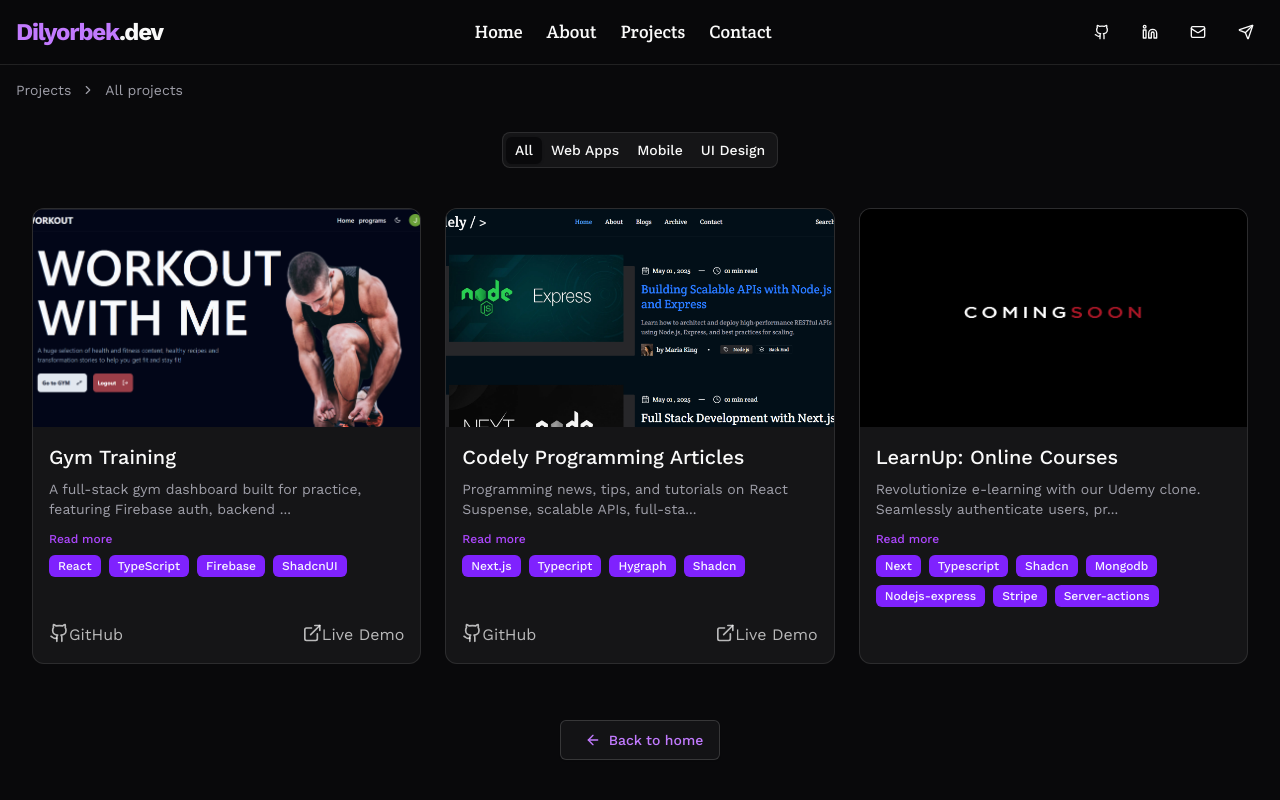
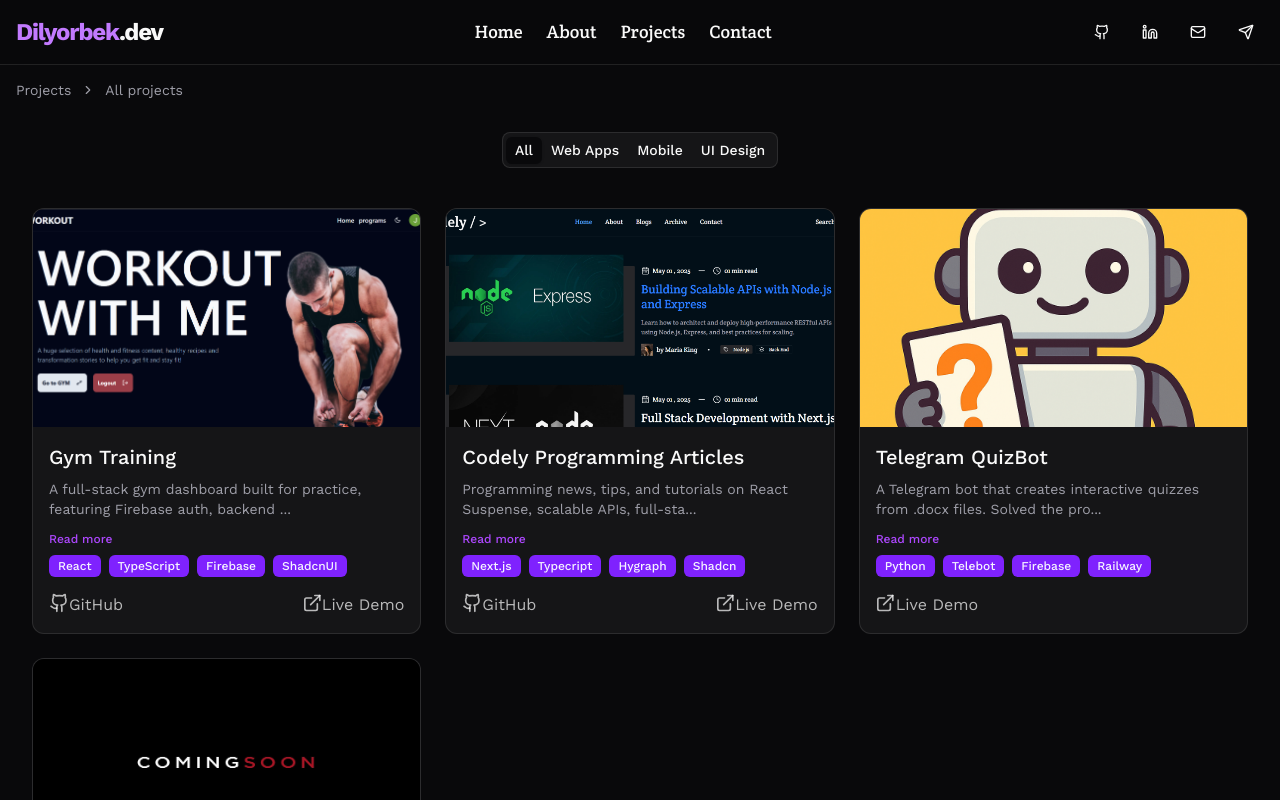
Before and after one commit to DilyorbekUbaydullayev/my-portfolio, a Next.js app: page /allprojects in a window 1280 px wide. Shown: the top 800 px of the page. Built offline with nearby package versions, Linux system fonts and the light colour scheme.

Commit message:
add new project

```diff
--- a/app/allprojects/page.tsx
+++ b/app/allprojects/page.tsx
@@ -43,7 +43,7 @@
             </TabsList>
           </div>
           <TabsContent value="all" className="mt-8">
-            <div className="grid md:grid-cols-2 lg:grid-cols-3 gap-6">
+            <div className="grid md:grid-cols-2 lg:grid-cols-3 gap-6 items-start">
              {projects.map(project=>(
               <ProjectCard key={project.title} {...project} />
              ))}
--- a/assets/index.ts
+++ b/assets/index.ts
@@ -2,3 +2,4 @@
 export { default as Codely} from '@/assets/projects/cms-blog.png'
 export { default as ComingSoon} from '@/assets/projects/ComingSoon.png'
 export { default as Gym} from '@/assets/projects/gym.png'
+export { default as Quizbot} from '@/assets/projects/quizbot.png'
--- a/components/projects.tsx
+++ b/components/projects.tsx
@@ -32,7 +32,7 @@
           </div>
           <TabsContent value="all" className="mt-8">
             <div className="grid md:grid-cols-2 lg:grid-cols-3 gap-6">
-             {projects.map(project=>(
+             {projects.slice(0,3).map(project=>(
               <ProjectCard key={project.title} {...project} />
              ))}
             </div>
--- a/components/shared/projectCard.tsx
+++ b/components/shared/projectCard.tsx
@@ -8,7 +8,7 @@
 
 function ProjectCard(project: IProjectCard) {
   return (
-    <div className="group relative max-w-md overflow-hidden rounded-xl bg-gray-700 dark:bg-white/5 border border-gray-400 dark:border-white/10  hover:bg-gray-600 dark:hover:bg-white/10 transition-all duration-300">
+    <div className=" self-start group relative max-w-md overflow-hidden rounded-xl bg-gray-700 dark:bg-white/5 border border-gray-400 dark:border-white/10  hover:bg-gray-600 dark:hover:bg-white/10 transition-all duration-300">
       <div className="aspect-video overflow-hidden">
         <Image
           width={300}
@@ -38,7 +38,7 @@
           <Link
             href={project.siteLink ? project.siteLink : "#"}
             target="_blank"
-            className={cn("text-gray-200 dark:text-white/70 hover:text-purple-300 dark:hover:text-white transition-colors flex",!project.githubLink&&'hidden')}
+            className={cn("text-gray-200 dark:text-white/70 hover:text-purple-300 dark:hover:text-white transition-colors flex",!project.siteLink&&'hidden')}
           >
             <ExternalLink className="h-5 w-5" />
             <span className="">Live Demo</span>
--- a/constants/index.ts
+++ b/constants/index.ts
@@ -1,5 +1,5 @@
 
-import { Codely, ComingSoon,Gym} from "@/assets";
+import { Codely, ComingSoon,Gym, Quizbot} from "@/assets";
 import { Github, Linkedin, Mail, Send } from "lucide-react";
 import {
   SiNextdotjs,
@@ -56,6 +56,13 @@
     image: Codely,
     githubLink:'https://github.com/DilyorbekUbaydullayev/cms-blog',
     siteLink:'https://codely-woad.vercel.app/'
+  },{
+    title: "Telegram QuizBot",
+    descr:
+      "A Telegram bot that creates interactive quizzes from .docx files. Solved the problem found in many bots that require manual entry for each question — this one automates the whole process. Deployed on Railway and actively running.",
+    tags: ["Python","Telebot","Firebase","Railway"],
+    image: Quizbot,
+    siteLink:'https://t.me/quiz_savollar_bot/'
   },
   {
     title: "LearnUp: Online Courses",
@@ -64,6 +71,7 @@
     tags: ["Next","Typescript","Shadcn","Mongodb","Nodejs-express","Stripe","Server-actions"],
     image: ComingSoon,
   },
+
 ];
 
 export const navLinks = [
```
Also changed, not shown: assets/projects/quizbot.png (added).
